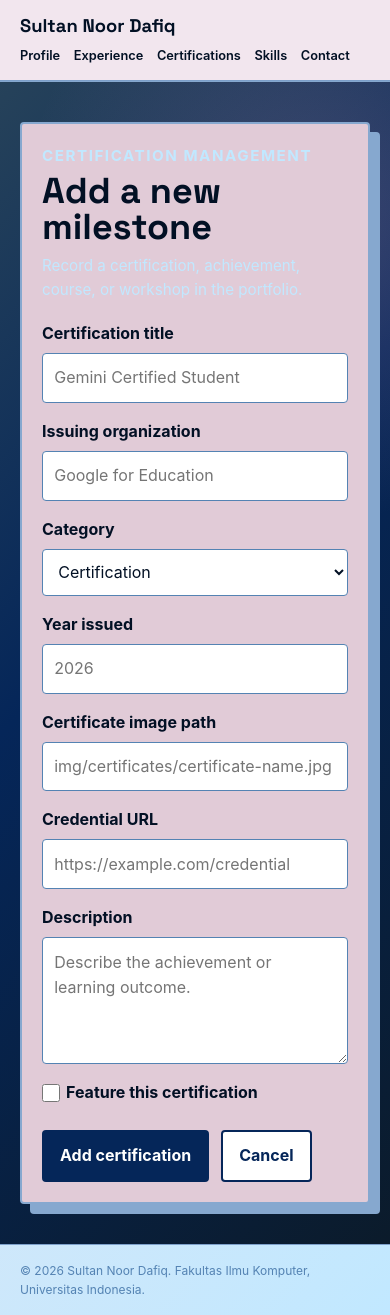
After one commit to Dafiq24/myportfolio, a Django app: page /certifications/add/ in a window 390 px wide. The commit adds this page. Run offline with Django 5.2, Linux system fonts and the light colour scheme.

Commit message:
feat: add certification creation workflow
Introduce a ModelForm and named create route for adding portfolio certifications with validation and CSRF protection.

Add responsive form presentation, flash-message feedback, and list-page navigation while preserving the existing certification design.

```diff
--- /dev/null
+++ b/main/forms.py
@@ -0,0 +1,55 @@
+from django import forms
+
+from main.models import Certification
+
+
+class CertificationForm(forms.ModelForm):
+    class Meta:
+        model = Certification
+        fields = [
+            "title",
+            "issuer",
+            "category",
+            "issued_year",
+            "image_path",
+            "credential_url",
+            "description",
+            "is_featured",
+        ]
+        labels = {
+            "title": "Certification title",
+            "issuer": "Issuing organization",
+            "category": "Category",
+            "issued_year": "Year issued",
+            "image_path": "Certificate image path",
+            "credential_url": "Credential URL",
+            "description": "Description",
+            "is_featured": "Feature this certification",
+        }
+        widgets = {
+            "title": forms.TextInput(
+                attrs={"placeholder": "Gemini Certified Student"}
+            ),
+            "issuer": forms.TextInput(
+                attrs={"placeholder": "Google for Education"}
+            ),
+            "category": forms.Select(),
+            "issued_year": forms.NumberInput(
+                attrs={"min": 1900, "placeholder": "2026"}
+            ),
+            "image_path": forms.TextInput(
+                attrs={
+                    "placeholder": "img/certificates/certificate-name.jpg"
+                }
+            ),
+            "credential_url": forms.URLInput(
+                attrs={"placeholder": "https://example.com/credential"}
+            ),
+            "description": forms.Textarea(
+                attrs={
+                    "placeholder": "Describe the achievement or learning outcome.",
+                    "rows": 4,
+                }
+            ),
+            "is_featured": forms.CheckboxInput(),
+        }
--- a/main/urls.py
+++ b/main/urls.py
@@ -1,6 +1,7 @@
 from django.urls import path
 
 from main.views import (
+    create_certification,
     show_certification_detail,
     show_certifications,
     show_experience,
@@ -14,6 +15,11 @@ urlpatterns = [
     path("experience/", show_experience, name="show_experience"),
     path("certifications/", show_certifications, name="show_certifications"),
     path(
+        "certifications/add/",
+        create_certification,
+        name="create_certification",
+    ),
+    path(
         "certifications/<uuid:certification_id>/",
         show_certification_detail,
         name="show_certification_detail",
--- a/main/views.py
+++ b/main/views.py
@@ -1,5 +1,7 @@
-from django.shortcuts import get_object_or_404, render
+from django.contrib import messages
+from django.shortcuts import get_object_or_404, redirect, render
 
+from main.forms import CertificationForm
 from main.models import Certification, Experience
 
 def show_main(request):
@@ -33,6 +35,20 @@ def show_certifications(request):
     return render(request, "certifications.html", context)
 
 
+def create_certification(request):
+    form = CertificationForm(request.POST or None)
+    if request.method == "POST" and form.is_valid():
+        form.save()
+        messages.success(request, "Certification added successfully.")
+        return redirect("main:show_certifications")
+
+    context = {
+        "name": "Sultan Noor Dafiq",
+        "form": form,
+    }
+    return render(request, "certification_form.html", context)
+
+
 def show_certification_detail(request, certification_id):
     context = {
         "name": "Sultan Noor Dafiq",
--- a/static/css/style.css
+++ b/static/css/style.css
@@ -769,6 +815,143 @@ h3,
     box-shadow: 4px 4px 0 #86a8cf;
 }
 
+/* Shared portfolio forms */
+.portfolio-form-section {
+    min-height: calc(100vh - 146px);
+    padding: clamp(2.5rem, 5vw, 4.5rem) 0;
+    color: var(--white);
+    background:
+        radial-gradient(circle at 82% 12%, rgba(195, 142, 180, 0.25), transparent 28%),
+        linear-gradient(135deg, #26425a 0%, var(--accent-dark) 42%, #0b1b2b 100%);
+    border-top: 1px solid #86a8cf;
+}
+
+.portfolio-form-shell {
+    width: min(100%, 820px);
+    margin: 0 auto;
+    padding: clamp(1.25rem, 3vw, 2rem);
+    color: var(--ink);
+    background-color: #e1cbd7;
+    border: 2px solid #86a8cf;
+    border-radius: var(--radius);
+    box-shadow: 10px 10px 0 #86a8cf;
+}
+
+.portfolio-form-heading {
+    margin-bottom: 1.5rem;
+}
+
+.portfolio-form-heading h1 {
+    margin: 0.25rem 0 0.6rem;
+    font-size: clamp(2.25rem, 5vw, 3.5rem);
+    line-height: 1;
+}
+
+.portfolio-form {
+    display: grid;
+    gap: 1rem;
+}
+
+.form-group {
+    display: grid;
+    gap: 0.4rem;
+}
+
+.form-group label {
+    font-weight: 700;
+}
+
+.form-group input:not([type="checkbox"]),
+.form-group select,
+.form-group textarea {
+    width: 100%;
+    min-width: 0;
+    padding: 0.7rem;
+    color: var(--ink);
+    background-color: var(--white);
+    border: 1px solid var(--accent);
+    border-radius: var(--radius);
+    font: inherit;
+}
+
+.form-group textarea {
+    resize: vertical;
+}
+
+.form-group input:focus,
+.form-group select:focus,
+.form-group textarea:focus {
+    outline: 2px solid var(--highlight);
+    outline-offset: 1px;
+    border-color: var(--accent-dark);
+}
+
+.form-group-checkbox {
+    grid-template-columns: auto 1fr;
+    align-items: center;
+}
+
+.form-group-checkbox label {
+    grid-column: 2;
+    grid-row: 1;
+}
+
+.form-group-checkbox input {
+    grid-column: 1;
+    grid-row: 1;
+    width: 1.1rem;
+    height: 1.1rem;
+}
+
+.form-help {
+    color: #26425a;
+    font-size: 0.85rem;
+}
+
+.form-error {
+    color: #8a1712;
+    font-size: 0.85rem;
+    font-weight: 700;
+}
+
+.form-actions {
+    display: flex;
+    flex-wrap: wrap;
+    gap: 0.75rem;
+    margin-top: 0.5rem;
+}
+
+.form-primary-action,
+.form-secondary-action {
+    display: inline-flex;
+    justify-content: center;
+    padding: 0.7rem 1rem;
+    border: 2px solid var(--accent-dark);
+    border-radius: var(--radius);
+    font: inherit;
+    font-weight: 700;
+    text-decoration: none;
+    cursor: pointer;
+}
+
+.form-primary-action {
+    color: var(--white);
+    background-color: var(--accent-dark);
+}
+
+.form-secondary-action {
+    color: var(--accent-dark);
+    background-color: var(--white);
+}
+
+.form-primary-action:hover,
+.form-primary-action:focus-visible,
+.form-secondary-action:hover,
+.form-secondary-action:focus-visible {
+    box-shadow: 4px 4px 0 var(--highlight);
+    transform: translateY(-2px);
+}
+
 @keyframes certificate-scroll {
     from {
         transform: translateX(calc(-50% - 0.425rem));
--- a/templates/base.html
+++ b/templates/base.html
@@ -30,6 +30,16 @@
         </div>
     </header>
 
+    {% if messages %}
+        <div class="site-messages container" aria-live="polite">
+            {% for message in messages %}
+                <p class="site-message{% if message.tags %} site-message-{{ message.tags }}{% endif %}">
+                    {{ message }}
+                </p>
+            {% endfor %}
+        </div>
+    {% endif %}
+
     {% block content %}
     {% endblock content %}
 
--- /dev/null
+++ b/templates/certification_form.html
@@ -0,0 +1,45 @@
+{% extends "base.html" %}
+{% block meta %}
+    <title>Add Certification - {{ name }}</title>
+{% endblock meta %}
+{% block content %}
+    <main>
+        <section class="portfolio-form-section">
+            <div class="container">
+                <div class="portfolio-form-shell">
+                    <div class="section-heading portfolio-form-heading">
+                        <p class="section-kicker">Certification management</p>
+                        <h1>Add a new milestone</h1>
+                        <p>Record a certification, achievement, course, or workshop in the portfolio.</p>
+                    </div>
+
+                    <form method="post" action="{% url 'main:create_certification' %}" class="portfolio-form">
+                        {% csrf_token %}
+
+                        {% for error in form.non_field_errors %}
+                            <p class="form-error">{{ error }}</p>
+                        {% endfor %}
+
+                        {% for field in form %}
+                            <div class="form-group{% if field.field.widget.input_type == 'checkbox' %} form-group-checkbox{% endif %}">
+                                <label for="{{ field.id_for_label }}">{{ field.label }}</label>
+                                {{ field }}
+                                {% if field.help_text %}
+                                    <p class="form-help">{{ field.help_text }}</p>
+                                {% endif %}
+                                {% for error in field.errors %}
+                                    <p class="form-error">{{ error }}</p>
+                                {% endfor %}
+                            </div>
+                        {% endfor %}
+
+                        <div class="form-actions">
+                            <button type="submit" class="form-primary-action">Add certification</button>
+                            <a href="{% url 'main:show_certifications' %}" class="form-secondary-action">Cancel</a>
+                        </div>
+                    </form>
+                </div>
+            </div>
+        </section>
+    </main>
+{% endblock content %}
--- a/templates/certifications.html
+++ b/templates/certifications.html
@@ -14,6 +14,10 @@
                         A curated collection of achievements and learning experiences
                         across business, data, artificial intelligence, and web development.
                     </p>
+                    <a class="certificate-add-action" href="{% url 'main:create_certification' %}">
+                        <span aria-hidden="true">+</span>
+                        Add certification
+                    </a>
                 </div>
             </div>
 
```
Also changed, not shown: other parts of static/css/style.css (+46 -0 lines).
